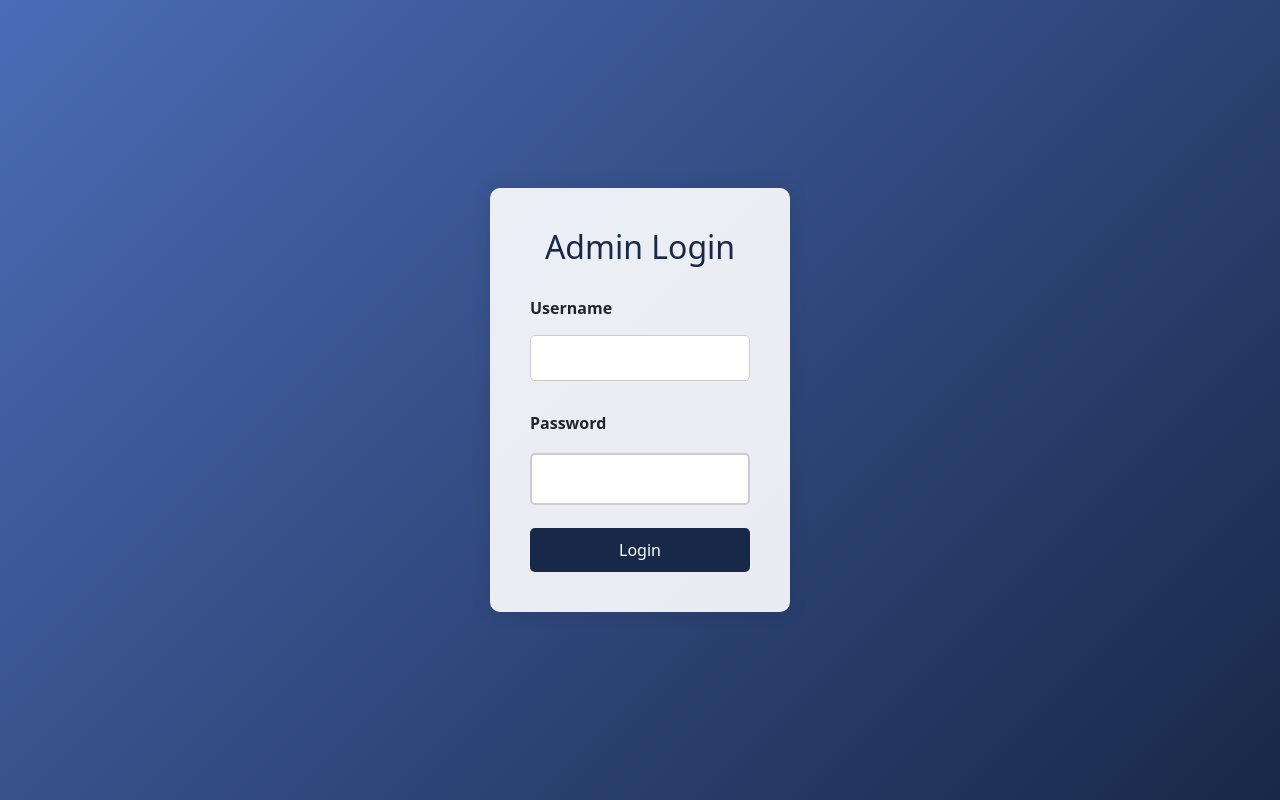
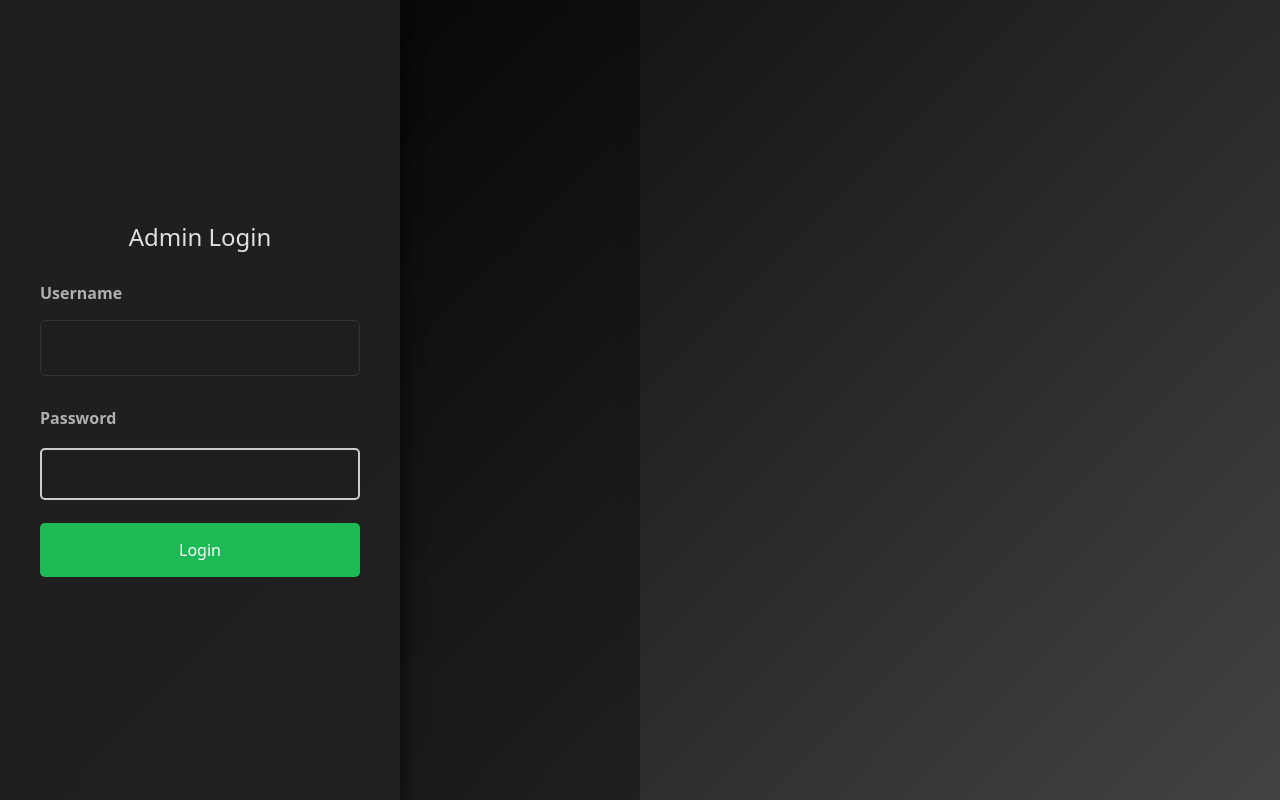
Before and after one commit to Geekomaniac1009/airlines-management-cc, a React (Create React App) app: page /admin/login in a window 1280 px wide. Built offline with nearby package versions, Linux system fonts and the light colour scheme.

Commit message:
Update AdminLogin.css

```diff
--- a/src/Navbar-Home.js/AdminLogin.css
+++ b/src/Navbar-Home.js/AdminLogin.css
@@ -5,28 +5,34 @@
     box-sizing: border-box;
 }
 
+body {
+    font-family: 'Arial', sans-serif;
+    background-color: #121212;
+    color: #E0E0E0;
+}
+
 .admin-login-container {
     display: flex;
-    flex-direction: column;
-    align-items: center;
-    justify-content: center;
     width: 100%;
     height: 100vh;
-    background: linear-gradient(135deg, #4b6cb7 0%, #182848 100%);
+    background: linear-gradient(135deg, #000000 0%, #434343 100%);
 }
 
 .admin-login {
-    background-color: rgba(255, 255, 255, 0.9);
+    display: flex;
+    flex-direction: column;
+    justify-content: center;
     padding: 40px;
-    border-radius: 10px;
-    box-shadow: 0 0 20px rgba(0, 0, 0, 0.1);
-    width: 300px;
+    width: 400px;
+    background-color: rgba(33, 33, 33, 0.95);
+    box-shadow: 5px 0 15px rgba(0, 0, 0, 0.5);
 }
 
 .admin-login-title {
     text-align: center;
     margin-bottom: 20px;
-    color: #182848;
+    font-size: 24px;
+    color: #E0E0E0;
 }
 
 .admin-login-form {
@@ -37,32 +43,56 @@
 .admin-login-label {
     margin-bottom: 10px;
     font-weight: bold;
+    color: #B0B0B0;
 }
 
 .admin-login-input {
-    padding: 10px;
+    padding: 15px;
     margin-bottom: 20px;
-    border: 1px solid #ccc;
+    border: 1px solid #333;
     border-radius: 5px;
     font-size: 16px;
+    background-color: #1e1e1e;
+    color: #E0E0E0;
+}
+
+.admin-login-input::placeholder {
+    color: #777;
 }
 
 .admin-login-button {
-    padding: 10px;
-    background-color: #182848;
+    padding: 15px;
+    background-color: #1DB954;
     color: white;
     border: none;
     border-radius: 5px;
     font-size: 16px;
     cursor: pointer;
+    transition: background-color 0.3s ease;
 }
 
 .admin-login-button:hover {
-    background-color: #4b6cb7;
+    background-color: #1ed760;
 }
 
 .admin-login-error {
-    color: red;
+    color: #FF5252;
     font-size: 14px;
     text-align: center;
 }
+
+/* Additional styling for a modern look */
+.admin-login-container::before {
+    content: '';
+    position: absolute;
+    width: 50%;
+    height: 100%;
+    background: rgba(0, 0, 0, 0.3);
+    backdrop-filter: blur(10px);
+    z-index: 1;
+}
+
+.admin-login {
+    position: relative;
+    z-index: 2;
+}
```
